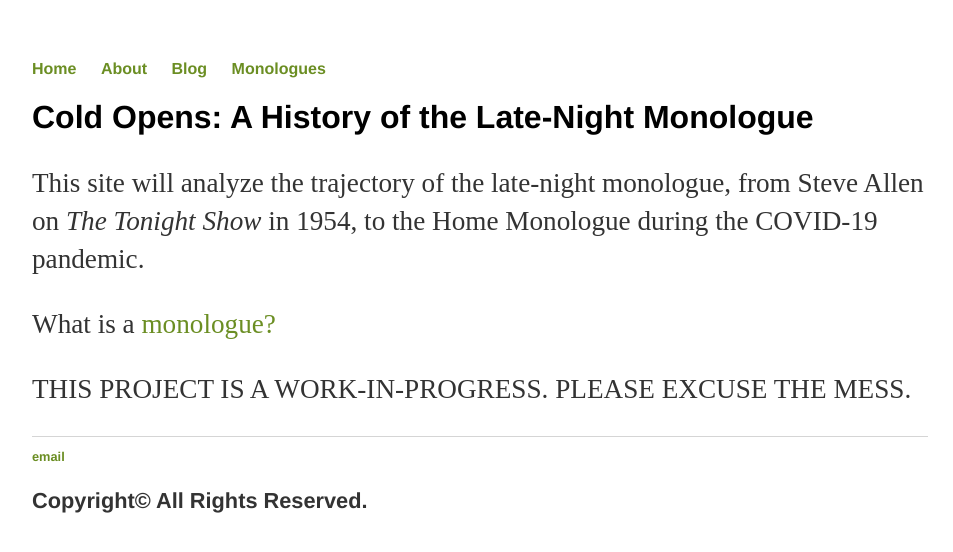
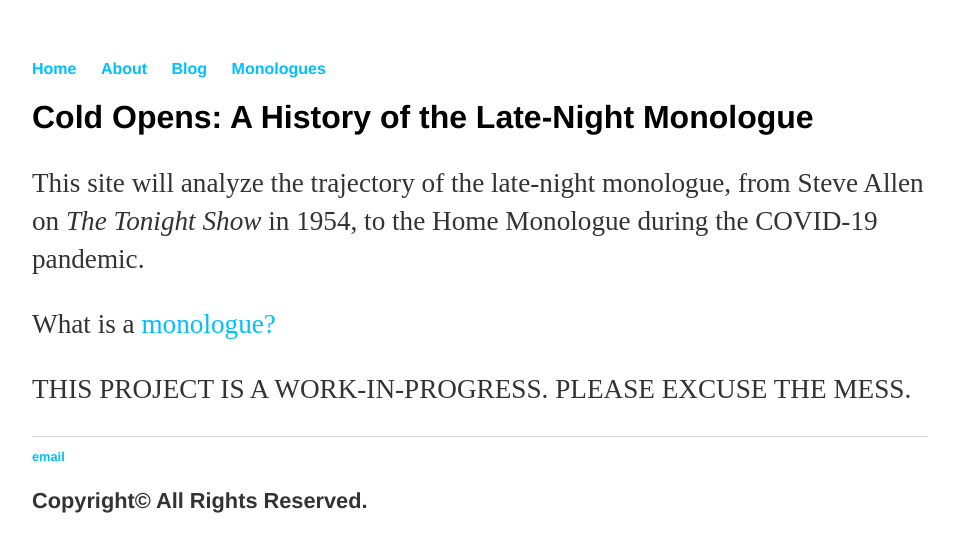
Before and after one commit to andersonshumate/andersonshumate.github.io, a Jekyll site: the page built from index.html, in a window 1280 px wide. Shown: the top 552 px of the page, without its empty margins (160-1113 px from the left). Built offline with Jekyll 4.4.1, drawn with Linux system fonts in a browser that asks for light colours.

Commit message:
Update main.css

```diff
--- a/css/main.css
+++ b/css/main.css
@@ -14,7 +14,7 @@ nav ul li, footer ul li {
 }
 a {
     text-decoration: none;
-    color: #6B8E23;
+    color: #00BFFF;
 }
 a:hover {
     text-decoration: underline;
```
